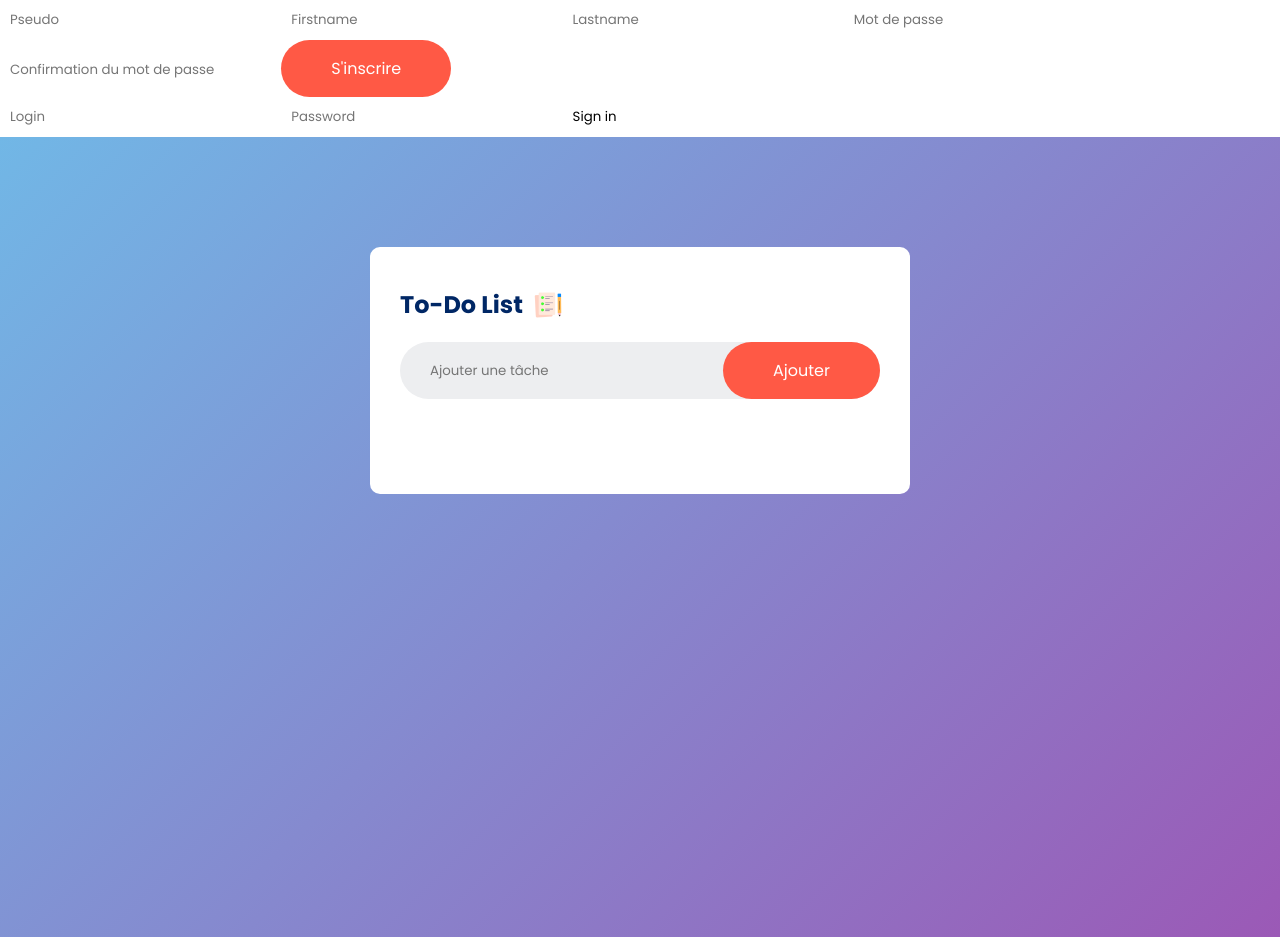
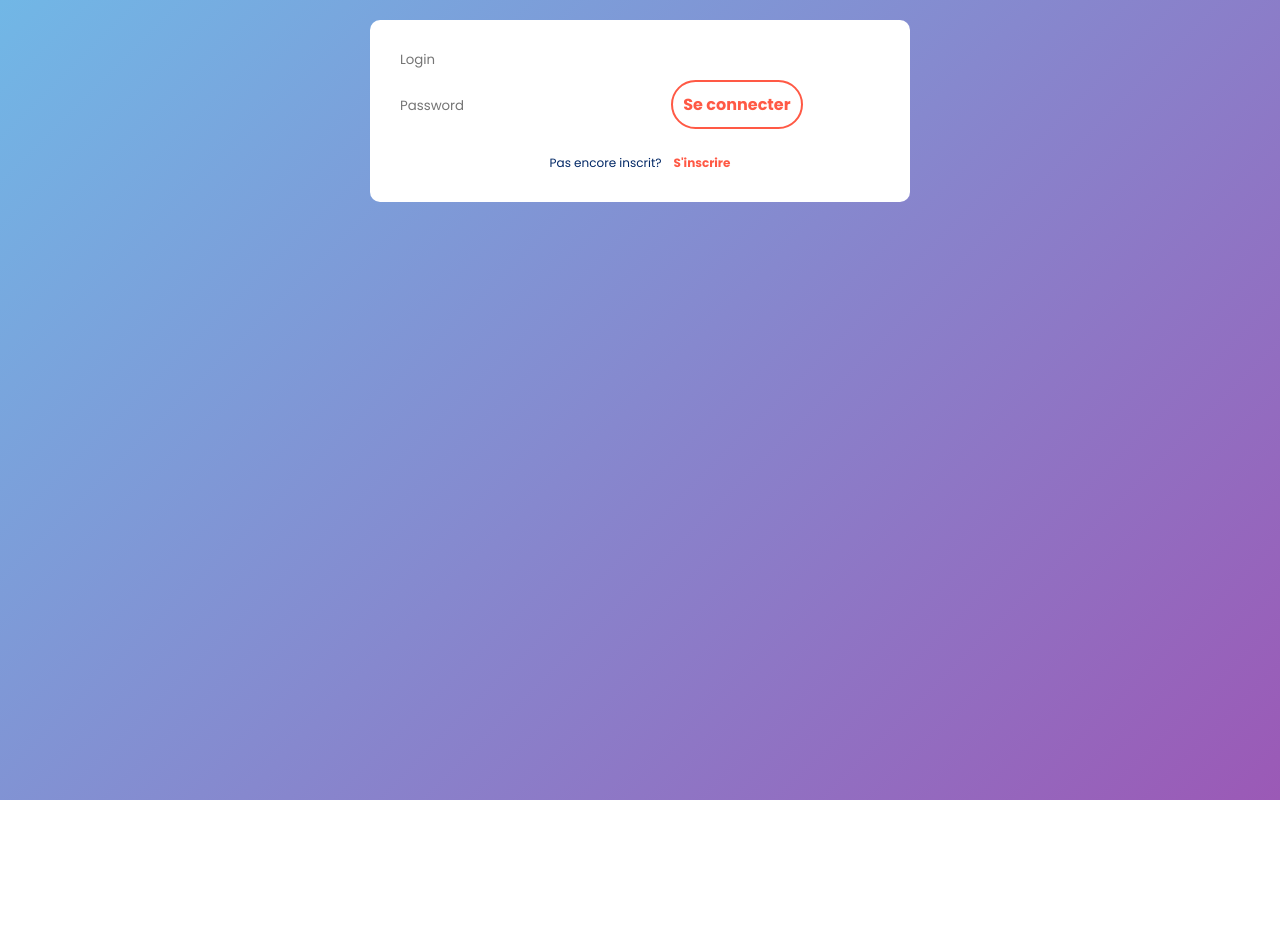
Before and after one commit to mohamed-necib/super-reminder, a PHP site: page / in a window 1280 px wide. After the commit the page ends 800 px from the top, so only its background shows below. Run offline with PHP 8.4, Linux system fonts and the light colour scheme.

```diff
--- a/Class/User.php
+++ b/Class/User.php
@@ -83,4 +83,10 @@ class User extends BDD
       return "L'un des champs est incorrect";
     }
   }
+
+  public function logout(): void
+  {
+    session_destroy();
+
+  }
 }
--- a/Js/register.js
+++ b/Js/register.js
@@ -1,5 +1,23 @@
 const registerForm = document.querySelector("#register");
 const signInForm = document.querySelector("#signin");
+const switchBtn = document.querySelector("#switch");
+const switchSpan = document.querySelector("#spanSwitch");
+const registerDiv = document.querySelector(".register");
+const signinDiv = document.querySelector(".signin");
+
+function switchForm() {
+  if (switchBtn.innerHTML === "S'inscrire") {
+    registerDiv.style.display = "block";
+    signinDiv.style.display = "none";
+    switchBtn.innerHTML = "Se Connecter";
+    switchSpan.innerHTML = "Déjà un compte? ";
+  } else {
+    registerDiv.style.display = "none";
+    signinDiv.style.display = "block";
+    switchBtn.innerHTML = "S'inscrire";
+    switchSpan.innerHTML = "Pas encore de compte? ";
+  }
+}
 
 async function signin(form) {
   const formData = new FormData(form);
@@ -11,7 +29,9 @@ async function signin(form) {
   });
 
   const data = await response.text();
-  console.log("DATA ========>", data);
+  if (data === "ok") {
+    location.reload(true);
+  }
 }
 
 async function register(form) {
@@ -24,7 +44,10 @@ async function register(form) {
   });
 
   const data = await response.text();
-  console.log("DATA ========>", data);
+  if (data === "ok") {
+    form.reset();
+    switchForm();
+  }
 }
 
 registerForm.addEventListener("submit", (e) => {
@@ -35,3 +58,7 @@ signInForm.addEventListener("submit", (e) => {
   e.preventDefault();
   signin(signInForm);
 });
+
+switchBtn.addEventListener("click", () => {
+  switchForm();
+});
--- a/authentification.php
+++ b/authentification.php
@@ -20,3 +20,8 @@ require_once './Class/User.php';
       $user = new User();
       echo $user->login($login, $password);
    }
+
+   if(isset($_POST["disconnect"])) {
+      $user = new User();
+      $user->logout();
+   }
--- /dev/null
+++ b/components/register.php
@@ -0,0 +1,19 @@
+ <!-- formulaire d'inscription et de connexion -->
+ <script defer src="./Js/register.js"></script>
+
+
+ <form method="post" id="register">
+    <div class="row-wrap">
+       <input type="text" name="login" placeholder="Pseudo" required>
+       <input type="text" name="firstname" placeholder="Firstname" required>
+    </div>
+
+    <div class="row-wrap">
+       <input type="text" name="lastname" placeholder="Lastname" required>
+       <input type="password" name="password" placeholder="Mot de passe" required>
+    </div>
+    <div class="col">
+       <input type="password" class="conf-password" name="password_confirm" placeholder="Confirmation du mot de passe" required>
+       <input type="submit" class="authentication" name="submit" value="S'inscrire">
+    </div>
+ </form>
--- /dev/null
+++ b/components/signin.php
@@ -0,0 +1,6 @@
+
+    <form method="post" id="signin">
+        <input type="text" name="login" placeholder="Login" required />
+        <input type="password" name="password" placeholder="Password" required />
+        <input type="submit" class="authentication" value="Se connecter" />
+    </form>
--- a/index.php
+++ b/index.php
@@ -7,26 +7,41 @@
 <head>
   <meta charset="UTF-8">
   <meta name="viewport" content="width=device-width, initial-scale=1.0">
-  <!-- <script defer src="./Js/register.js"></script> -->
   <link rel="stylesheet" href="style.css">
   <title>Super Reminder</title>
 </head>
 
 <body>
-  <?php if (isset($_SESSION["user"])){
-    echo "Bonjour " . $_SESSION["user"]->firstname . " " . $_SESSION["user"]->lastname;
-  }
-  ?>
+  <?php if (isset($_SESSION["user"])) : ?>
+    <header class="title-header">
+      <h3>Bonjour <?= $_SESSION["user"]->firstname ?> <?= $_SESSION["user"]->lastname ?></h3>
+      <button class="todocta" id='deconnect'>Déconnexion</button>
+    </header>
+  <?php endif ?>
+
+  <div class="container">
+    <div class="todoapp">
+      <?php if (isset($_SESSION["user"])) : ?>
+        <div class="todolist">
+          <?php require_once './components/todolist.php'; ?>
+        </div>
+        <script src="./Js/deconnect.js"></script>
+      <?php else : ?>
+        <div class="wrapper">
           <div class="register">
-  <?php require_once './register.php'; ?>
+            <?php require_once './components/register.php'; ?>
           </div>
 
           <div class="signin">
-  <?php require_once './signin.php'; ?>
+            <?php require_once './components/signin.php'; ?>
           </div>
 
-<div class="todolist">
-  <?php require_once './todolist.php'; ?>
+          <div class="switch-container">
+            <span class="switch" id="spanSwitch">Pas encore inscrit?</span><button id="switch" class="link">S'inscrire</button>
+          </div>
+        </div>
+      <?php endif ?>
+    </div>
   </div>
 
 
--- a/register.php
+++ /dev/null
@@ -1,10 +0,0 @@
- <!-- formulaire d'inscription et de connexion -->
-
- <form method="post" id="register">
-    <input type="text" name="login" placeholder="Pseudo" required>
-    <input type="text" name="firstname" placeholder="Firstname" required>
-    <input type="text" name="lastname" placeholder="Lastname" required>
-    <input type="password" name="password" placeholder="Mot de passe" required>
-    <input type="password" name="password_confirm" placeholder="Confirmation du mot de passe" required>
-    <button type="submit" name="submit">S'inscrire</button>
- </form>
--- a/signin.php
+++ /dev/null
@@ -1,5 +0,0 @@
-<form method="post" id="signin">
-    <input type="text" name="login" placeholder="Login" required />
-    <input type="password" name="password" placeholder="Password" required />
-    <input type="submit" value="Sign in" />
-</form>
--- a/style.css
+++ b/style.css
@@ -17,13 +26,26 @@
   padding: 10px;
 }
 
+
+.title-header {
+  display: flex;
+  justify-content: space-between;
+  align-items: center;
+  padding: 0;
+  border: 0;
+  font-size: 100%;
+  font: inherit;
+  vertical-align: baseline;
+  margin: 20px 20px;
+}
+
 /* Container de la Todo */
 .todoapp {
   width: 100%;
   max-width: 540px;
   background: #fff;
-  margin: 100px auto 20px;
-  padding: 40px 30px 70px;
+  margin: 10px auto 0;
+  padding: 20px 20px 30px;
   border-radius: 10px;
 }
 
@@ -60,19 +108,49 @@ input {
 }
 
 /* Style du CTA */
-button {
+.todocta {
   border: none;
   outline: none;
   background: #ff5945;
-  padding: 16px 50px;
+  padding: 16px 10px;
   color: #fff;
   font-size: 16px;
   cursor: pointer;
   border-radius: 40px;
 }
 
+/* Style des CTA d'authentification */
+.authentication {
+  border: 2px solid #ff5945;
+  outline: none;
+  background: transparent;
+  padding: 10px 10px;
+  color: #ff5945;
+  cursor: pointer;
+  font-size: 16px;
+  font-weight: bolder;
+  border-radius: 40px;
+}
+
+/* style du span de redirection */
+.switch {
+  color: #002765;
+  font-size: 12px;
+  margin-right: 12px;
+}
+/* Style des links de rediréction */
+.link {
+  border: none;
+  outline: none;
+  background: transparent;
+  color: #ff5945;
+  cursor: pointer;
+  font-size: 12px;
+  font-weight: bold;
+}
+
 /* Style des tâches */
-ul li{
+ul li {
   list-style: none;
   font-size: 17px;
   padding: 12px 8px 12px 50px;
@@ -81,24 +159,63 @@ ul li{
   position: relative;
 }
 
-ul li::before{
-  content: '';
+ul li::before {
+  content: "";
   position: absolute;
   height: 28px;
   width: 28px;
   border-radius: 50%;
-  background-image: url('images/unchecked.png');
+  background-image: url("images/unchecked.png");
   background-size: cover;
   background-position: center;
   top: 12px;
   left: 8px;
 }
 
-ul li.checked{
+ul li.checked {
   color: #555;
   text-decoration: line-through;
 }
 
-ul li.checked::before{
-  background-image: url('images/checked.png');
+ul li.checked::before {
+  background-image: url("images/checked.png");
 }
+
+.register {
+  width: 100%;
+  display: none;
+}
+
+.register form {
+  display: flex;
+  flex-direction: column;
+  justify-content: flex-start;
+}
+
+.register input {
+  border-radius: 40px;
+}
+
+.register .row-wrap input[type="text"],
+.register .row-wrap input[type="password"] {
+  background: #edeef0;
+  max-width: 45%;
+}
+
+.register form input[type="submit"] {
+  align-items: center;
+  justify-content: center;
+}
+
+.wrapper {
+  display: flex;
+  flex-direction: column;
+  justify-content: flex-start;
+  align-items: center;
+}
+
+.switch-container {
+  display: flex;
+  justify-content: center;
+  margin-top: 5%;
+}
--- a/todolist.php
+++ /dev/null
@@ -1,18 +0,0 @@
-
-<div class="container">
-  <div class="todoapp">
-    <h2>To-Do List<img src="images/todoLogo.png" alt="logo"></h2>
-    <div class="row">
-      <input type="text" placeholder="Ajouter une tâche" id="input-box">
-      <button id="add-button" onclick="addTask()">Ajouter</button>
-    </div>
-    <ul id="list-container">
-      <!-- <li class="checked">Tâche N°1</li>
-        <li>Tâche N°2</li>
-        <li>Tâche N°3</li> -->
-    </ul>
-  </div>
-
-</div>
-
-<script src="Js/todoFunction.js"></script>
```
Also changed, not shown: other parts of style.css (+35 -0 lines), Class/Task.php (+12 -58 lines), Class/TasksList.php (added, +79 -0 lines), Js/deconnect.js (added, +14 -0 lines), Js/task.js (+96 -34 lines), components/todolist.php (added, +14 -0 lines), taskTreatment.php (+25 -27 lines), 1 other file. Lines whose indentation alone changed are shown as unchanged.
